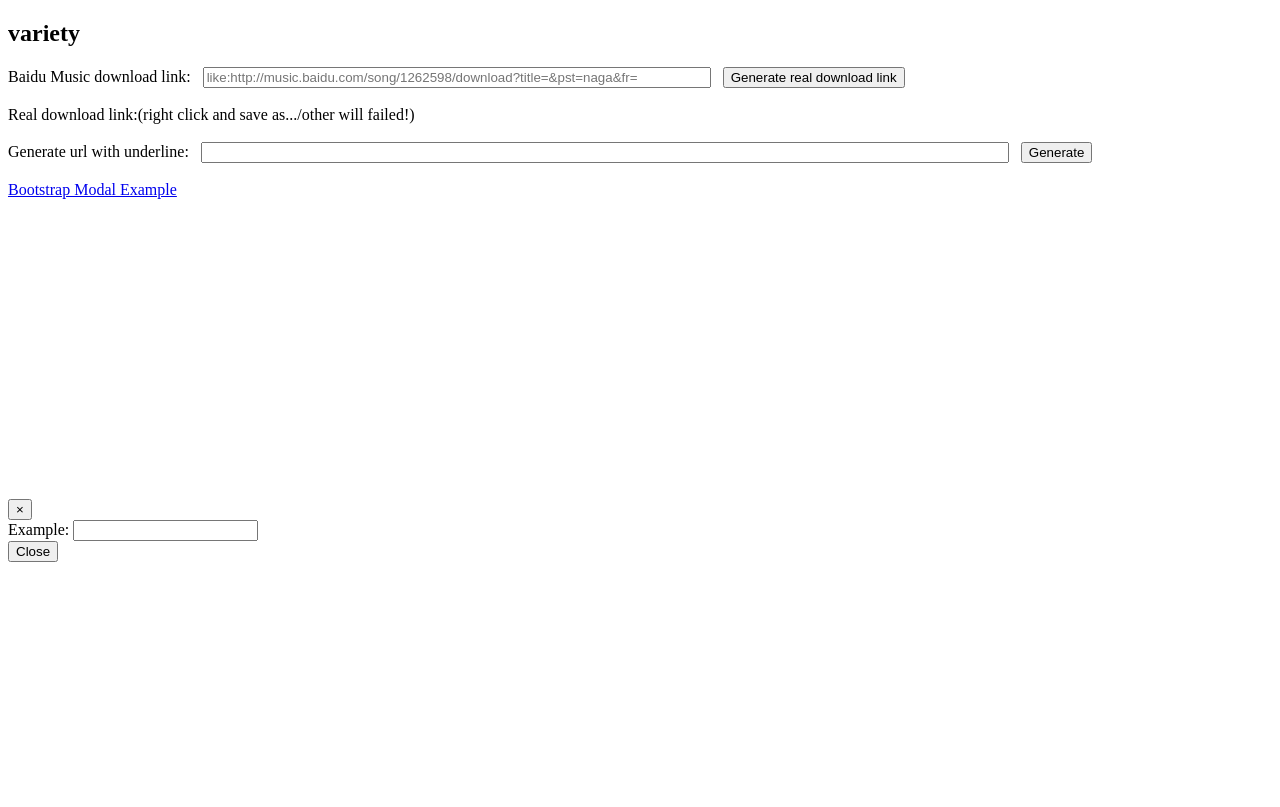
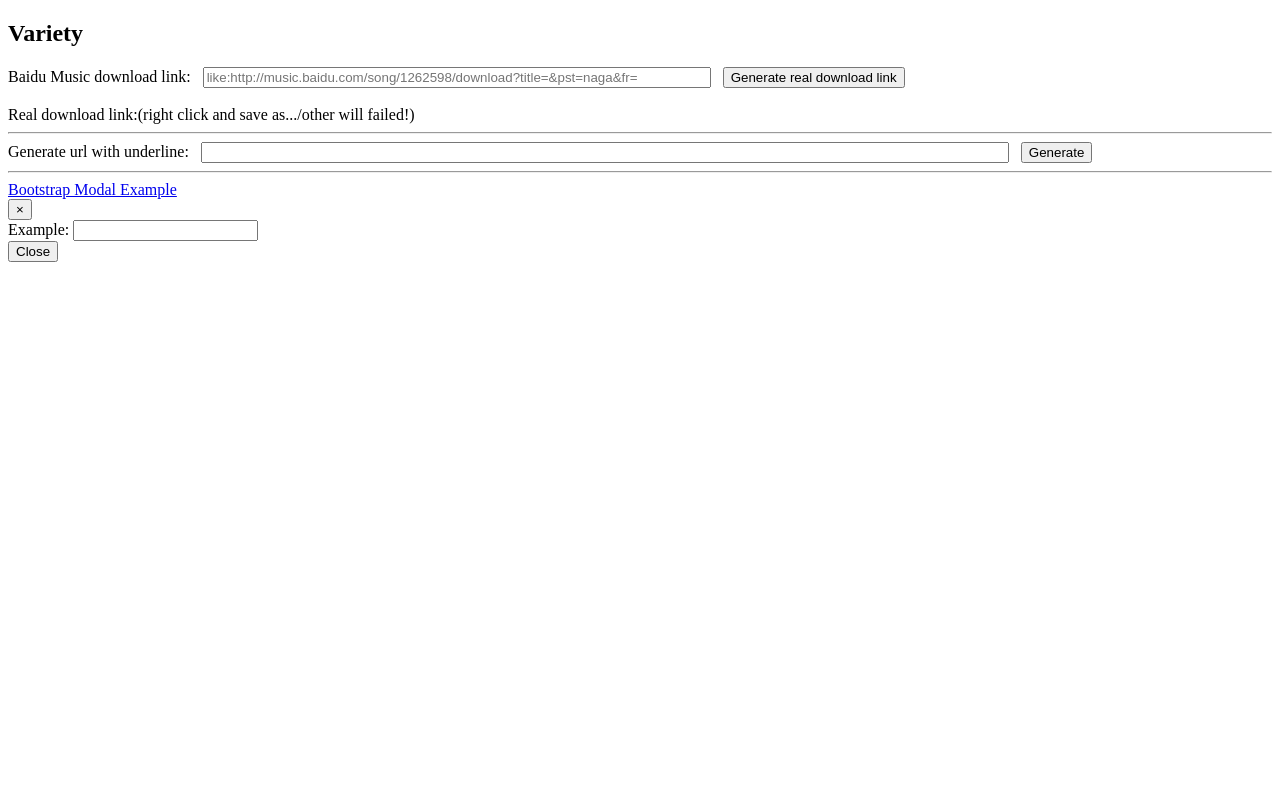
Before and after one commit to bill-zhuang/coderepo, a PHP site: page /application/views/scripts/index/index.phtml in a window 1280 px wide. After the commit the page ends 262 px from the top, so only its background shows below. Run offline with PHP 8.4, Linux system fonts and the light colour scheme.

Commit message:
+ reformat index controller view html file to uniform

```diff
--- a/application/views/scripts/index/index.phtml
+++ b/application/views/scripts/index/index.phtml
@@ -5,27 +5,40 @@
         <link href="/css/common.css" rel="stylesheet"/>
     </head>
     <body>
-        <h2>variety</h2>
-        <div class="form-inline">
+        <div class="panel panel-warning">
+            <!-- panel heading -->
+            <div class="panel-heading">
+                <h2>Variety</h2>
+            </div>
+            <!-- panel body -->
+            <div class="panel-body">
+                <div class="row">
+                    <form class="form-inline">
+                        <div class="col-sm-12 col-md-12 col-lg-12">
                             Baidu Music download link:&nbsp;&nbsp;
                             <input type="text" id="baidu_music_url" class="form-control" style="width: 500px;"
                                    placeholder="like:http://music.baidu.com/song/1262598/download?title=&pst=naga&fr="/>&nbsp;&nbsp;
                             <button class="btn" type="button" id="btn_generate_download_link">Generate real download link</button><br><br>
                             Real download link:(right click and save as.../other will failed!)&nbsp;&nbsp;
-            <a href="#" id="generated_baidu_music_url"></a><br><br>
-
+                            <a href="#" id="generated_baidu_music_url"></a>
+                            <hr>
                             Generate url with underline:&nbsp;&nbsp;
                             <input type="text" id="url" class="form-control" style="width: 800px;"/>&nbsp;&nbsp;
-            <button class="btn" type="button" id="btn_generate_url">Generate</button>
+                            <button class="btn" type="button" id="btn_generate_url">Generate</button><br/>
+                            <a href="#" id="generated_url" target="_blank"></a>
+                            <hr>
+                            <a href='#exampleModal' data-toggle="modal">Bootstrap Modal Example</a>
                         </div>
-        <a href="#" id="generated_url" target="_blank"></a>
-
-        <br/>
-        <a href='#exampleModal' data-toggle="modal">Bootstrap Modal Example</a>
-
+                    </form>
+                </div>
+            </div>
+            <!-- panel footer -->
+            <!--<div class="panel-footer">
+            </div>-->
+        </div>
         <!-- Bootstrap Modal -->
         <div id="exampleModal" class="modal fade" >
-            <div class="modal-dialog" style="width:300px;height:300px;margin-top:300px;">
+            <div class="modal-dialog">
                 <div class="modal-content">
                     <div class="modal-header">
                         <button type="button" class="close" data-dismiss="modal" aria-hidden="true">&times;</button>
@@ -42,9 +55,10 @@
             </div>
         </div>
 
-        <!-- js file & code -->
+        <!-- ------------------------------------------javascript--------------------------------------------------- -->
         <script src="/bootstrap/js/jquery-1.11.0.min.js"></script>
-        <script type="text/javascript">
+        <script src="/js/util.js"></script>
+        <script>
         $('#baidu_music_url').on('keydown', function(event){
             if (event.keyCode == 13) {
                 $('#btn_generate_download_link').click();
@@ -54,28 +68,20 @@
         $('#btn_generate_download_link').on('click', function(){
             var music_url = $.trim($('#baidu_music_url').val());
             if(music_url != '') {
-                $.ajax({
-                    url: '/index/downloadbaidumusic',
-                    type: 'get',
-                    data: {
+                var get_url = '/index/downloadbaidumusic';
+                var get_data = {
                     'downlink' : music_url
-                    },
-                    dataType: 'json',
-                    success: function(music_result){
+                };
+                var method = 'get';
+                var success_function = function(music_result){
                     //console.log(music_result);
                     if(music_result == '') {
                         alert('generate download link failed!');
                     } else {
                         $('#generated_baidu_music_url').attr('href', music_result).text(music_result);
                     }
-                    },
-
-                    error: function(XMLHttpRequest, textStatus, errorThrown) {
-                        console.log("XMLHttpRequest.status="+XMLHttpRequest.status+
-                            "\nXMLHttpRequest.readyState="+XMLHttpRequest.readyState+
-                            "\ntextStatus="+textStatus);
-                    }
-                });
+                };
+                callAjaxWithFunction(get_url, get_data, success_function, method);
             } else {
                 alert('music url is empty!');
             }
```
Lines whose indentation alone changed are shown as unchanged.
